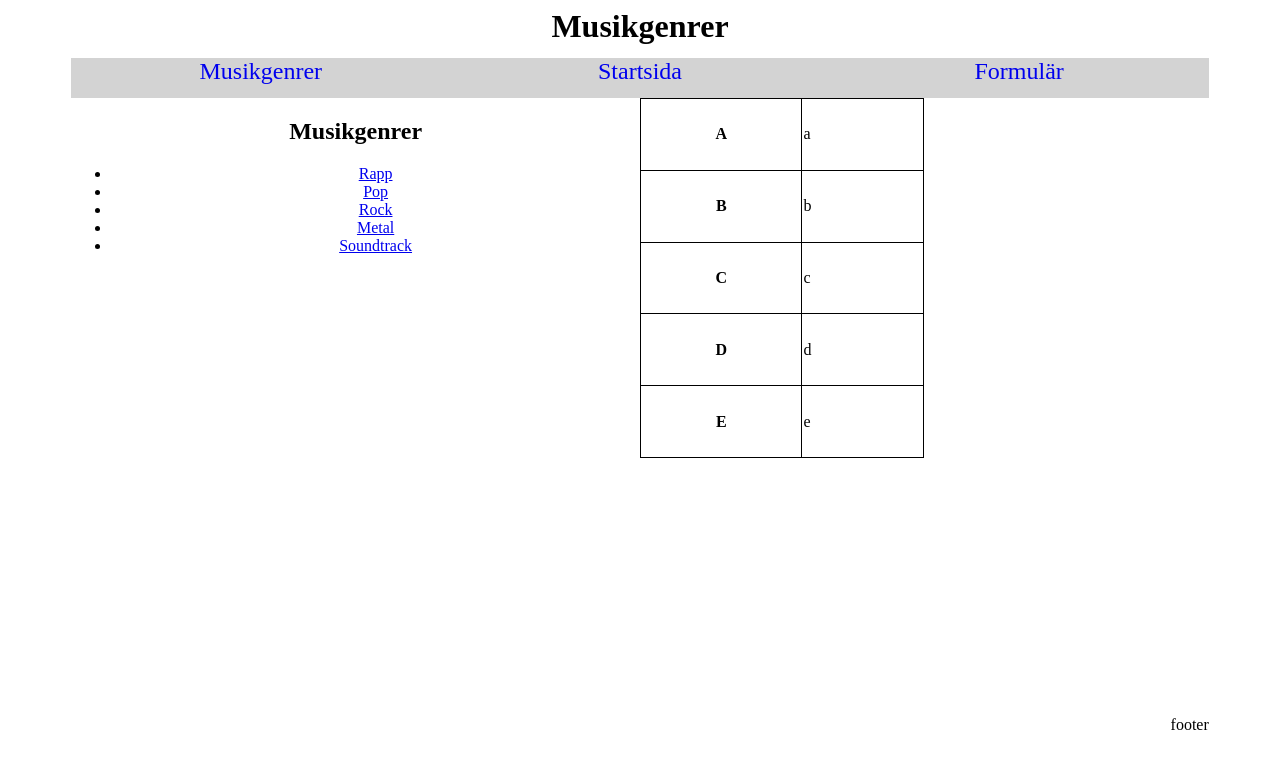
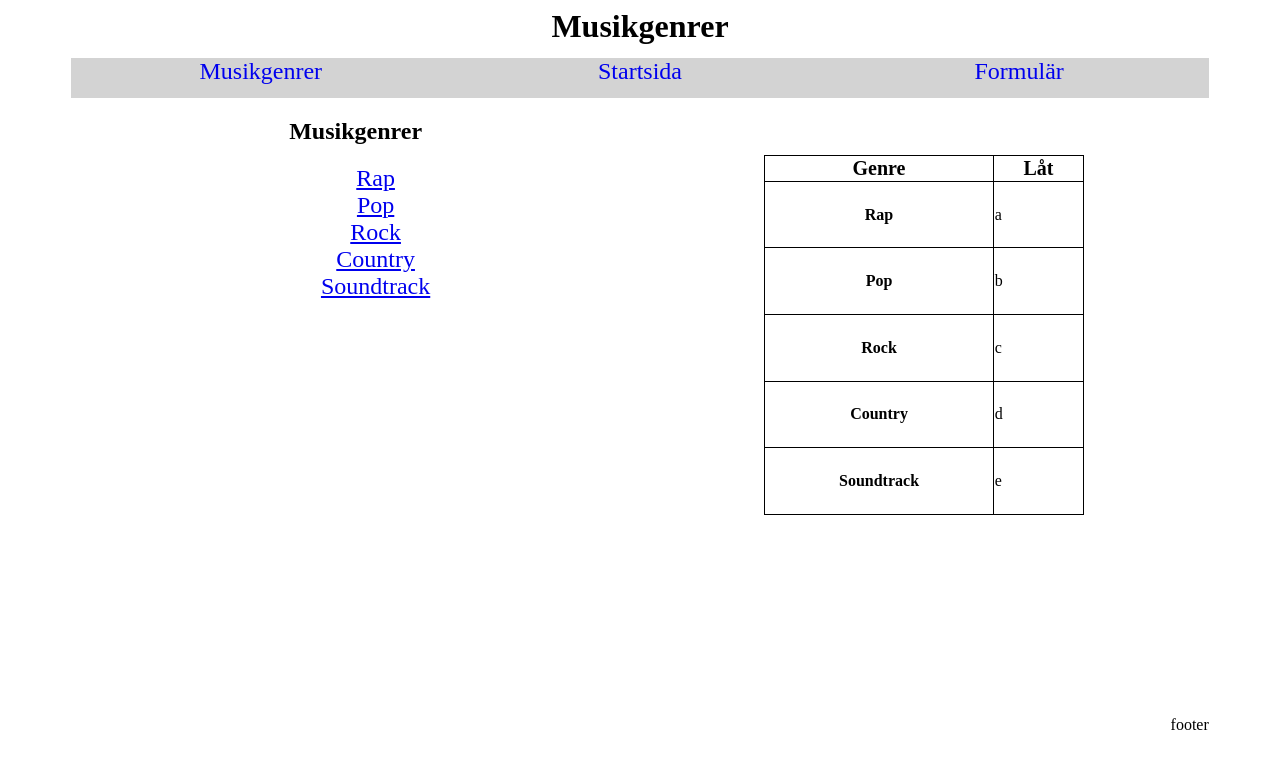
Before and after one commit to melander004/Slutprojekt-Webbutveckling, a plain HTML site: page genrer.html in a window 1280 px wide. Drawn offline with Linux system fonts and the light colour scheme.

Commit message:
ändrat i startsida, musikgenrer + formulär

```diff
--- a/genrer.html
+++ b/genrer.html
@@ -22,36 +22,40 @@
                 <section>
                     <h2>Musikgenrer</h2>
                     <ul>
-                        <li><a href="rapp.html">Rapp</a></li>
+                        <li><a href="rap.html">Rap</a></li>
                         <li><a href="pop.html">Pop</a></li>
                         <li><a href="rock.html">Rock</a></li>
-                        <li><a href="metal.html">Metal</a></li>
+                        <li><a href="country.html">Country</a></li>
                         <li><a href="soundtrack.html">Soundtrack</a></li>
                     </ul>
                 </section>
                 <section>
-                    <table>
+                    <table class="tcenter">
                         <thead>
+                            <tr>
+                                <th>Genre</th>
+                                <th>Låt</th>
+                            </tr>
                         </thead>
                         <tbody>
                             <tr>
-                                <th>A</th>
+                                <th>Rap</th>
                                 <td>a</td>
                             </tr>
                             <tr>
-                                <th>B</th>
+                                <th>Pop</th>
                                 <td>b</td>
                             </tr>
                             <tr>
-                                <th>C</th>
+                                <th>Rock</th>
                                 <td>c</td>
                             </tr>
                             <tr>
-                                <th>D</th>
+                                <th>Country</th>
                                 <td>d</td>
                             </tr>
                             <tr>
-                                <th>E</th>
+                                <th>Soundtrack</th>
                                 <td>e</td>
                             </tr>
                         </tbody>
--- a/style.css
+++ b/style.css
@@ -54,7 +54,7 @@ main table, th, td{
 }
 
 main table{
-    height: 45vh;
+    width: 50vw;
 }
 
 main img{
@@ -114,10 +114,10 @@ footer{
         text-align: center;
     }
 
-    main > section:nth-child(even){
+    /*main > section:nth-child(even){
         display: grid;
         grid-template-columns: 1fr 1fr;
-    }
+    }*/
 
     main form{
         text-align: center;
@@ -125,8 +125,22 @@ footer{
     }
 
     main ul{
-        display: block;
         text-align: center;
+        list-style-type: none;
+    }
+
+    main a{
+        font-size: 1.5em;
+    }
+
+    main table{
+        height: 45vh;
+        width: 25vw;
+        margin: 10% auto;
+    }
+
+    main thead{
+        font-size: 125%;
     }
 
     footer{
```
Also changed, not shown: forms.html (+11 -8 lines), index.html (+31 -3 lines).
